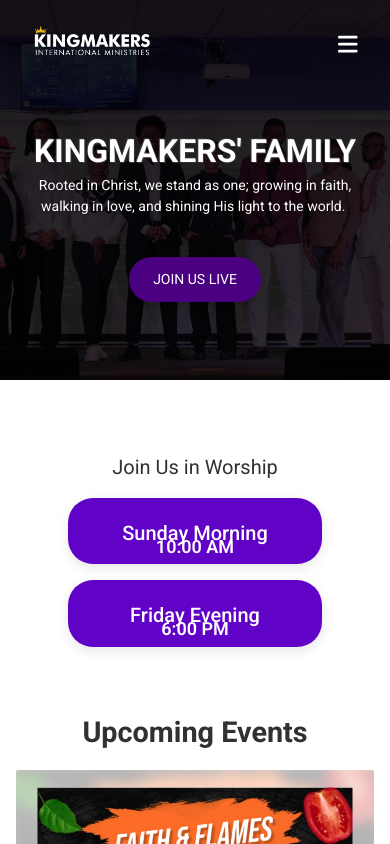
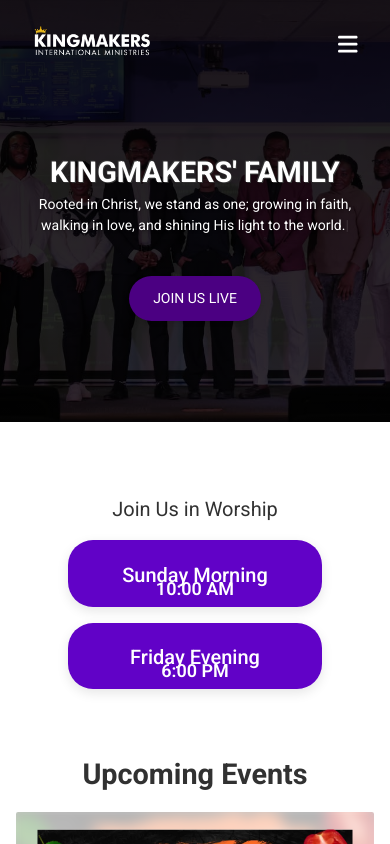
Before and after one commit to Leche90/ChurchApp, a React (Vite) app in the folder frontend/: page / in a window 390 px wide. Shown: the top 844 px of the page. Built offline with nearby package versions, Linux system fonts and the light colour scheme.

Commit message:
updated home css

```diff
--- a/frontend/src/pages/Home/Home.css
+++ b/frontend/src/pages/Home/Home.css
@@ -568,13 +568,13 @@
 @media (max-width: 30rem) {
   /* Hero Section */
   .hero {
-    height: 45vh;
+    height: 50vh;
     margin-bottom: 10px;
     background-position: 65% center; /* Better mobile cropping */
   }
 
   .hero-text h1 {
-    font-size: 2rem !important;
+    font-size: 1.8rem !important;
     margin-top: 50px;
     text-shadow:
       -1px -1px 0px #353535,
```
